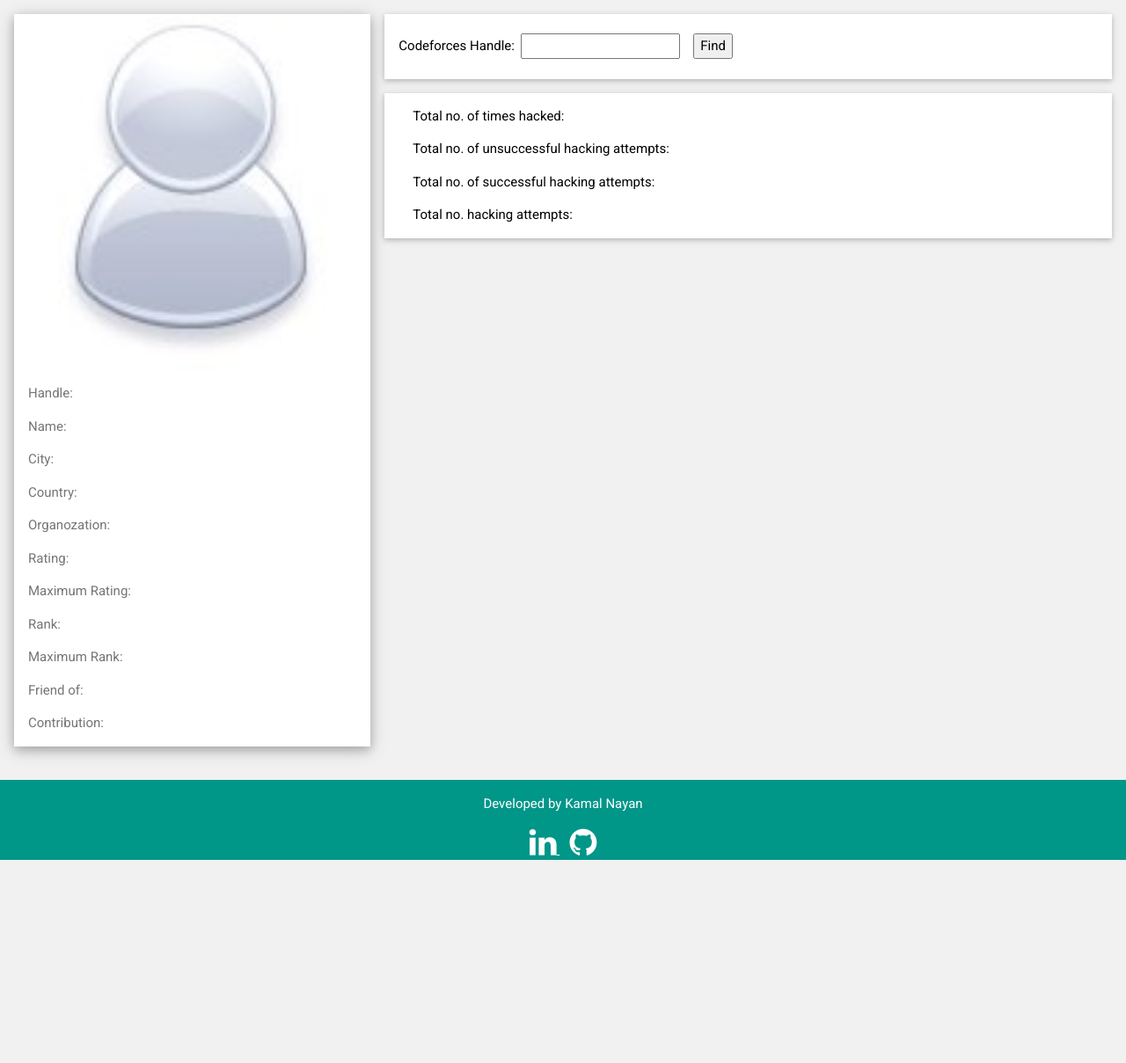
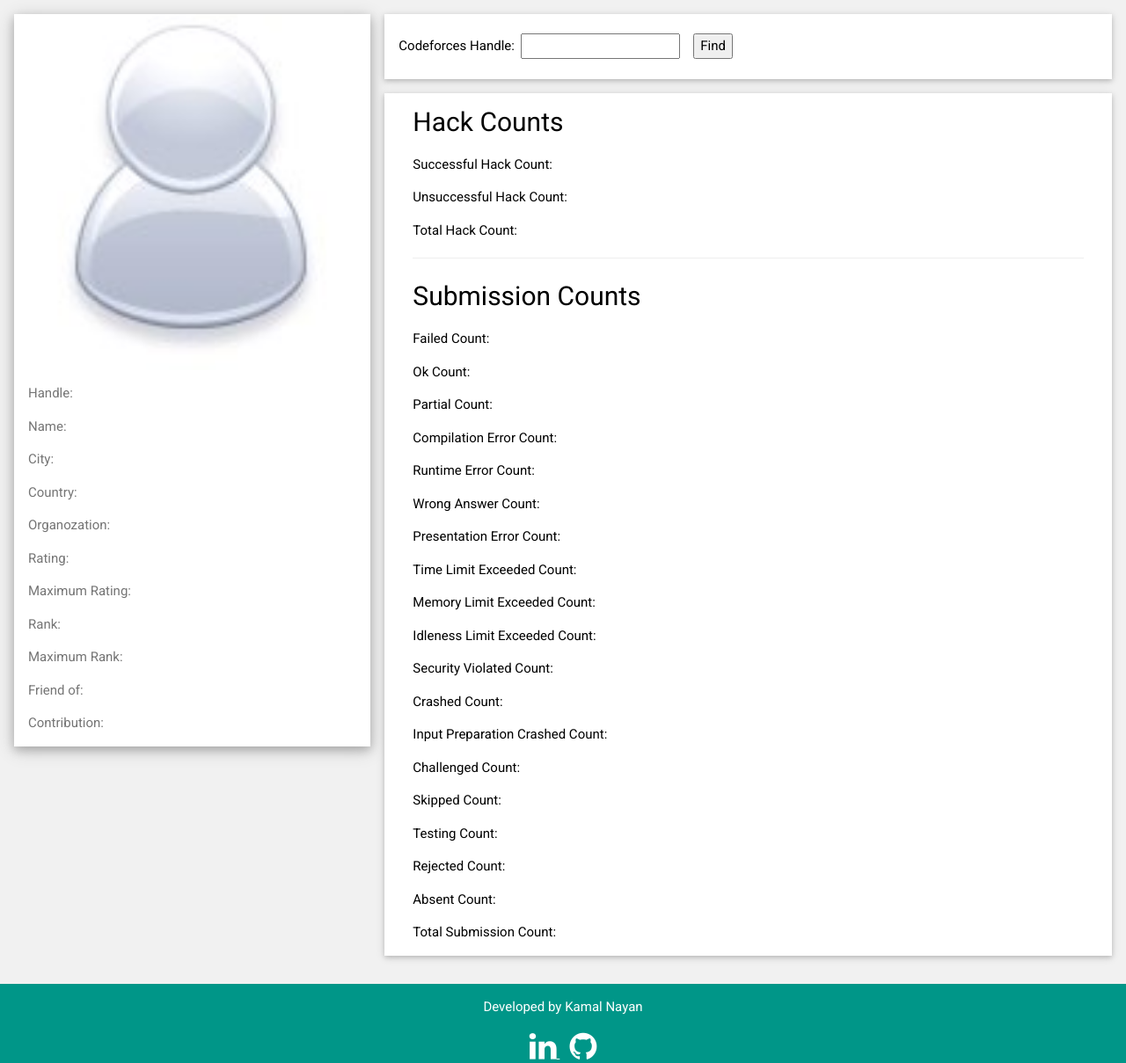
Before and after one commit to knayan111/Codeforces_Hack_Counter, a Flask app: page / in a window 1280 px wide. Shown: the part 113-1322 px from the top of the page at 88% size. Before the commit the page ends 1091 px from the top, so only its background shows below. Run offline with Flask 2, Linux system fonts and the light colour scheme.

Commit message:
Add Submission Counts

```diff
--- a/main.py
+++ b/main.py
@@ -13,22 +13,75 @@ def test_func():
   res = requests.get("https://codeforces.com/api/user.status?", params={"handle": u})
   jdata = res.json()
   jres = jdata["result"]
-  n = 0
+  FAILED = 0
+  OK = 0
+  PARTIAL = 0
+  COMPILATION_ERROR = 0
+  RUNTIME_ERROR = 0
+  WRONG_ANSWER = 0
+  PRESENTATION_ERROR = 0
+  TIME_LIMIT_EXCEEDED = 0
+  MEMORY_LIMIT_EXCEEDED = 0
+  IDLENESS_LIMIT_EXCEEDED = 0
+  SECURITY_VIOLATED = 0
+  CRASHED = 0
+  INPUT_PREPARATION_CRASHED = 0
+  CHALLENGED = 0
+  SKIPPED = 0
+  TESTING = 0
+  REJECTED = 0
+  ABSENT = 0
   for i in jres:
-    if(i["verdict"] == "CHALLENGED"):
-      n += 1
+    try:
+      if (i["verdict"] == "FAILED"):
+        FAILED += 1
+      elif (i["verdict"] == "OK"):
+        OK += 1
+      elif (i["verdict"] == "PARTIAL"):
+        PARTIAL += 1
+      elif (i["verdict"] == "COMPILATION_ERROR"):
+        COMPILATION_ERROR += 1
+      elif (i["verdict"] == "RUNTIME_ERROR"):
+        RUNTIME_ERROR += 1
+      elif (i["verdict"] == "WRONG_ANSWER"):
+        WRONG_ANSWER += 1
+      elif (i["verdict"] == "PRESENTATION_ERROR"):
+        PRESENTATION_ERROR += 1
+      elif (i["verdict"] == "TIME_LIMIT_EXCEEDED"):
+        TIME_LIMIT_EXCEEDED += 1
+      elif (i["verdict"] == "MEMORY_LIMIT_EXCEEDED"):
+        MEMORY_LIMIT_EXCEEDED += 1
+      elif (i["verdict"] == "IDLENESS_LIMIT_EXCEEDED"):
+        IDLENESS_LIMIT_EXCEEDED += 1
+      elif (i["verdict"] == "SECURITY_VIOLATED"):
+        SECURITY_VIOLATED += 1
+      elif (i["verdict"] == "CRASHED"):
+        CRASHED += 1
+      elif (i["verdict"] == "INPUT_PREPARATION_CRASHED"):
+        INPUT_PREPARATION_CRASHED += 1
+      elif (i["verdict"] == "CHALLENGED"):
+        CHALLENGED += 1
+      elif (i["verdict"] == "SKIPPED"):
+        SKIPPED += 1
+      elif (i["verdict"] == "TESTING"):
+        TESTING += 1
+      else:
+        REJECTED += 1
+    except IndexError:
+      ABSENT += 1
   res = requests.get("https://codeforces.com/api/user.rating?", params={"handle": u})
   jdata = res.json()
   jres = jdata["result"]
-  us = sc = 0
+  successfulHackCount = 0
+  unsuccessfulHackCount = 0
   for i in jres:
     res2 = requests.get("https://codeforces.com/api/contest.standings?", params = {"contestId": i["contestId"], "handles": u})
     jdata2 = res2.json()
     jres2 = jdata2["result"]["rows"]
     if jres2:
-      sc += jres2[0]["successfulHackCount"]
-      us += jres2[0]["unsuccessfulHackCount"]
-  ret = {"n": n, "us": us, "sc": sc}
+      successfulHackCount += jres2[0]["successfulHackCount"]
+      unsuccessfulHackCount += jres2[0]["unsuccessfulHackCount"]
+  ret = {"FAILED": FAILED, "OK": OK, "PARTIAL": PARTIAL, "COMPILATION_ERROR": COMPILATION_ERROR, "RUNTIME_ERROR": RUNTIME_ERROR, "WRONG_ANSWER": WRONG_ANSWER, "PRESENTATION_ERROR": PRESENTATION_ERROR, "TIME_LIMIT_EXCEEDED": TIME_LIMIT_EXCEEDED, "MEMORY_LIMIT_EXCEEDED": MEMORY_LIMIT_EXCEEDED, "IDLENESS_LIMIT_EXCEEDED": IDLENESS_LIMIT_EXCEEDED, "SECURITY_VIOLATED": SECURITY_VIOLATED, "CRASHED": CRASHED, "INPUT_PREPARATION_CRASHED": INPUT_PREPARATION_CRASHED, "CHALLENGED": CHALLENGED, "SKIPPED": SKIPPED, "TESTING": TESTING, "REJECTED": REJECTED, "ABSENT": ABSENT, "successfulHackCount": successfulHackCount, "unsuccessfulHackCount": unsuccessfulHackCount}
   return jsonify(ret)
 
 if __name__=="__main__":
--- a/templates/index.html
+++ b/templates/index.html
@@ -112,17 +112,78 @@
             <div id = "loader" class = "w3-container" style = "display: none;">
             </div>
             <div id = "count" class = "w3-container">
-              <p id = "hackedn">
-                Total no. of times hacked:
+                <h2>
+                  Hack Counts
+                </h2>
+                <p id = "successfulHackCount">
+                  Successful Hack Count:
+                </p>
+                <p id = "unsuccessfulHackCount">
+                  Unsuccessful Hack Count:
+                </p>
+                <p id = "totalHackCount">
+                  Total Hack Count:
+                </p>
+                <hr>
+                <h2>
+                Submission Counts
+              </h2>
+              <p id = "FAILED">
+                Failed Count:
               </p>
-              <p id = "hackedus">
-                Total no. of unsuccessful hacking attempts:
+              <p id = "OK">
+                Ok Count:
               </p>
-              <p id = "hackedsc">
-                Total no. of successful hacking attempts:
+              <p id = "PARTIAL">
+                Partial Count:
               </p>
-              <p id = "hackedtc">
-                Total no. hacking attempts:
+              <p id = "COMPILATION_ERROR">
+                Compilation Error Count:
+              </p>
+              <p id = "RUNTIME_ERROR">
+                Runtime Error Count:
+              </p>
+              <p id = "WRONG_ANSWER">
+                Wrong Answer Count:
+              </p>
+              <p id = "PRESENTATION_ERROR">
+                Presentation Error Count:
+              </p>
+              <p id = "TIME_LIMIT_EXCEEDED">
+                Time Limit Exceeded Count:
+              </p>
+              <p id = "MEMORY_LIMIT_EXCEEDED">
+                Memory Limit Exceeded Count:
+              </p>
+              <p id = "IDLENESS_LIMIT_EXCEEDED">
+                Idleness Limit Exceeded Count:
+              </p>
+              <p id = "SECURITY_VIOLATED">
+                Security Violated Count:
+              </p>
+              <p id = "CRASHED">
+                Crashed Count:
+              </p>
+              <p id = "INPUT_PREPARATION_CRASHED">
+                Input Preparation Crashed Count:
+              </p>
+              <p id = "CHALLENGED">
+                Challenged Count:
+              </p>
+              <p id = "SKIPPED">
+                Skipped Count:
+              </p>
+              <p id = "TESTING">
+                Testing Count:
+              </p>
+              <p id = "REJECTED">
+                Rejected Count:
+              </p>
+              <p id = "ABSENT">
+                Absent Count:
+              </p>
+              <p id = "totalSubmissionCount">
+                Total Submission Count:
               </p>
             </div>
           </div>
@@ -156,25 +217,10 @@
       });
       function buttonclick(){
         var u = document.getElementById("username").value
-        var req2 = new XMLHttpRequest();
-        document.getElementById("count").style.display = "none";
-        document.getElementById("loader").style.display = "block";
-        req2.open("GET", "http://127.0.0.1:5000/test_api?user=" + u, true);
-        req2.send();
-        req2.onload = function () {
-          document.getElementById("count").style.display = "block";
-          document.getElementById("loader").style.display = "none";
-          var data1 = JSON.parse(req2.responseText);
-          document.getElementById("hackedn").innerHTML = "Total no. of times hacked: " + data1.n;
-          document.getElementById("hackedsc").innerHTML = "Total no. of successful hacking attempts: " + data1.sc;
-          document.getElementById("hackedus").innerHTML = "Total no. of unsuccessful hacking attempts: " + data1.us;
-          var tc = data1.sc + data1.us;
-          document.getElementById("hackedtc").innerHTML = "Total no. hacking attempts: " + tc;
-        }
-        var request = new XMLHttpRequest();
-        request.open("GET", "https://codeforces.com/api/user.info?handles=" + u, true);
-        request.send();
-        request.onload = function () {
+        var req = new XMLHttpRequest();
+        req.open("GET", "https://codeforces.com/api/user.info?handles=" + u, true);
+        req.send();
+        req.onload = function () {
           var data = JSON.parse(request.responseText);
           document.getElementById("logo").innerHTML = "<img  src = https:" + data.result[0].titlePhoto + " style = 'width:100%' alt = 'Avatar'>";
           document.getElementById("handle").innerHTML = "Handle: " + data.result[0].handle;
@@ -189,6 +235,40 @@
           document.getElementById("friendOfCount").innerHTML = "Friend of: " + data.result[0].friendOfCount + " users";
           document.getElementById("contribution").innerHTML = "Contribution: " + data.result[0].contribution;
         }
+        var req2 = new XMLHttpRequest();
+        document.getElementById("count").style.display = "none";
+        document.getElementById("loader").style.display = "block";
+        req2.open("GET", "http://127.0.0.1:5000/test_api?user=" + u, true);
+        req2.send();
+        req2.onload = function () {
+          document.getElementById("count").style.display = "block";
+          document.getElementById("loader").style.display = "none";
+          var data2 = JSON.parse(req2.responseText);
+          document.getElementById("successfulHackCount").innerHTML = "Successful Hack Count: " + data2.successfulHackCount;
+          document.getElementById("unsuccessfulHackCount").innerHTML = "Unsuccessful Hack Count: " + data2.unsuccessfulHackCount;
+          var totalHackCount = data2.successfulHackCount + data2.unsuccessfulHackCount;
+          document.getElementById("totalHackCount").innerHTML = "Total Hack Count: " + totalHackCount;
+          document.getElementById("FAILED").innerHTML = "Failed Count: " + data2.FAILED;
+          document.getElementById("OK").innerHTML = "Ok Count: " + data2.OK;
+          document.getElementById("PARTIAL").innerHTML = "Partial Count: " + data2.PARTIAL;
+          document.getElementById("COMPILATION_ERROR").innerHTML = "Compilation Error Count: " + data2.COMPILATION_ERROR;
+          document.getElementById("RUNTIME_ERROR").innerHTML = "Runtime Error Count: " + data2.RUNTIME_ERROR;
+          document.getElementById("WRONG_ANSWER").innerHTML = "Wrong Answer Count: " + data2.WRONG_ANSWER;
+          document.getElementById("PRESENTATION_ERROR").innerHTML = "Presentation Error Count: " + data2.PRESENTATION_ERROR;
+          document.getElementById("TIME_LIMIT_EXCEEDED").innerHTML = "Time Limit Exceeded Count: " + data2.TIME_LIMIT_EXCEEDED;
+          document.getElementById("MEMORY_LIMIT_EXCEEDED").innerHTML = "Memory Limit Exceeded Count: " + data2.MEMORY_LIMIT_EXCEEDED;
+          document.getElementById("IDLENESS_LIMIT_EXCEEDED").innerHTML = "Idleness Limit Exceeded Count: " + data2.IDLENESS_LIMIT_EXCEEDED;
+          document.getElementById("SECURITY_VIOLATED").innerHTML = "Security Violated Count: " + data2.SECURITY_VIOLATED;
+          document.getElementById("CRASHED").innerHTML = "Crashed Count: " + data2.CRASHED;
+          document.getElementById("INPUT_PREPARATION_CRASHED").innerHTML = "Input Preparation Crashed Count: " + data2.INPUT_PREPARATION_CRASHED;
+          document.getElementById("CHALLENGED").innerHTML = "Challenged Count: " + data2.CHALLENGED;
+          document.getElementById("SKIPPED").innerHTML = "Skipped Count: " + data2.SKIPPED;
+          document.getElementById("TESTING").innerHTML = "Testing Count: " + data2.TESTING;
+          document.getElementById("REJECTED").innerHTML = "Rejected Count: " + data2.REJECTED;
+          document.getElementById("ABSENT").innerHTML = "Absent Count: " + data2.ABSENT;
+          var totalSubmissionCount = data2.FAILED + data2.OK + data2.PARTIAL + data2.COMPILATION_ERROR + data2.RUNTIME_ERROR + data2.WRONG_ANSWER + data2.PRESENTATION_ERROR + data2.TIME_LIMIT_EXCEEDED + data2.MEMORY_LIMIT_EXCEEDED + data2.IDLENESS_LIMIT_EXCEEDED + data2.SECURITY_VIOLATED + data2.CRASHED + data2.INPUT_PREPARATION_CRASHED + data2.CHALLENGED + data2.SKIPPED + data2.TESTING + data2.REJECTED + data2.ABSENT
+          document.getElementById("totalSubmissionCount").innerHTML = "Total Submission Count: " + totalSubmissionCount;
+        }
       }
     </script>
   </body>
```
